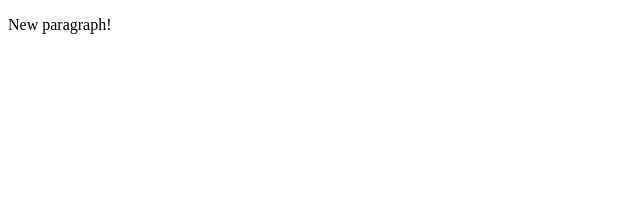
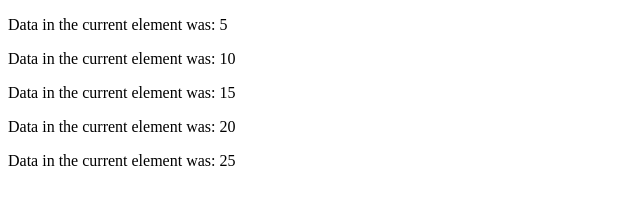
Before and after one commit to mhattingpete/02806_SocialDataAnalysis, a plain HTML site: page index.html in a window 1280 px wide. Shown: the whole page, without its empty margins (0-640 px from the left). Drawn offline with nearby package versions, Linux system fonts and the light colour scheme.

Commit message:
added data and display

```diff
--- a/index.html
+++ b/index.html
@@ -7,7 +7,8 @@
     </head>
     <body>
         <script type="text/javascript">
-            d3.select("body").append("p").text("New paragraph!");
+            var dataset = [ 5, 10, 15, 20, 25 ];
+            d3.select("body").selectAll("p").data(dataset).enter().append("p").text(function(d) { return "Data in the current element was: "+d; });
         </script>
     </body>
 </html>
```
